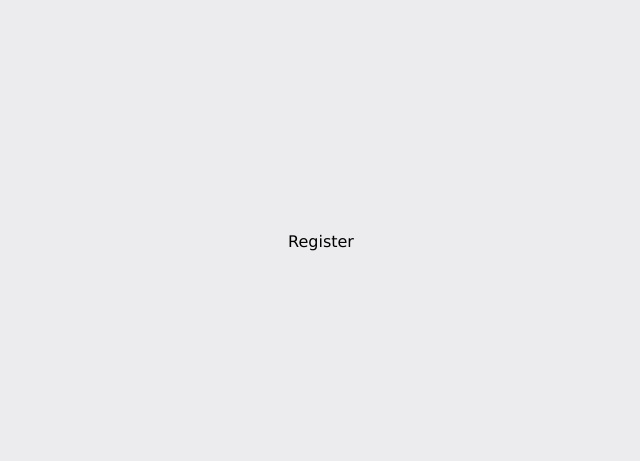
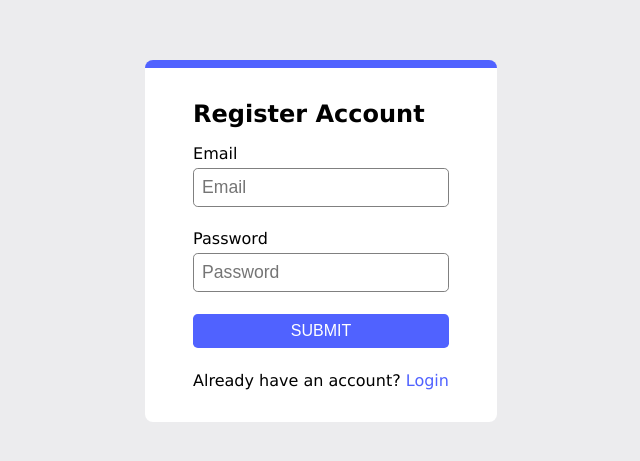
Before and after one commit to ferdinandjuko/backendJS, a React (Create React App) app in the folder with-react/frontend/: page /register in a window 1280 px wide. Shown: the part 159-620 px from the top of the page, without its empty margins (319-959 px from the left). Built offline with nearby package versions, Linux system fonts and the light colour scheme; the HTML template or start-up script is replaced by a standard one.

Commit message:
form to register new user

```diff
--- a/with-react/frontend/src/pages/Register.jsx
+++ b/with-react/frontend/src/pages/Register.jsx
@@ -1,5 +1,25 @@
 import React from 'react';
+import { Link } from 'react-router-dom';
+import { ToastContainer, toast } from 'react-toastify';
 
 export default function Register() {
-    return <div>Register</div>
+    return (
+        <div className='container'>
+            <h2>Register Account</h2>
+            <form action="">
+                <div>
+                    <label htmlFor="email">Email</label>
+                    <input type="email" name='email' placeholder='Email' />
+                </div>
+                <div>
+                    <label htmlFor="password">Password</label>
+                    <input type="password" name='password' placeholder='Password' />
+                </div>
+                <button type='submit'>Submit</button>
+                <span>
+                    Already have an account? <Link to='/login'>Login</Link>
+                </span>
+            </form>
+        </div>
+    );
 }
```
